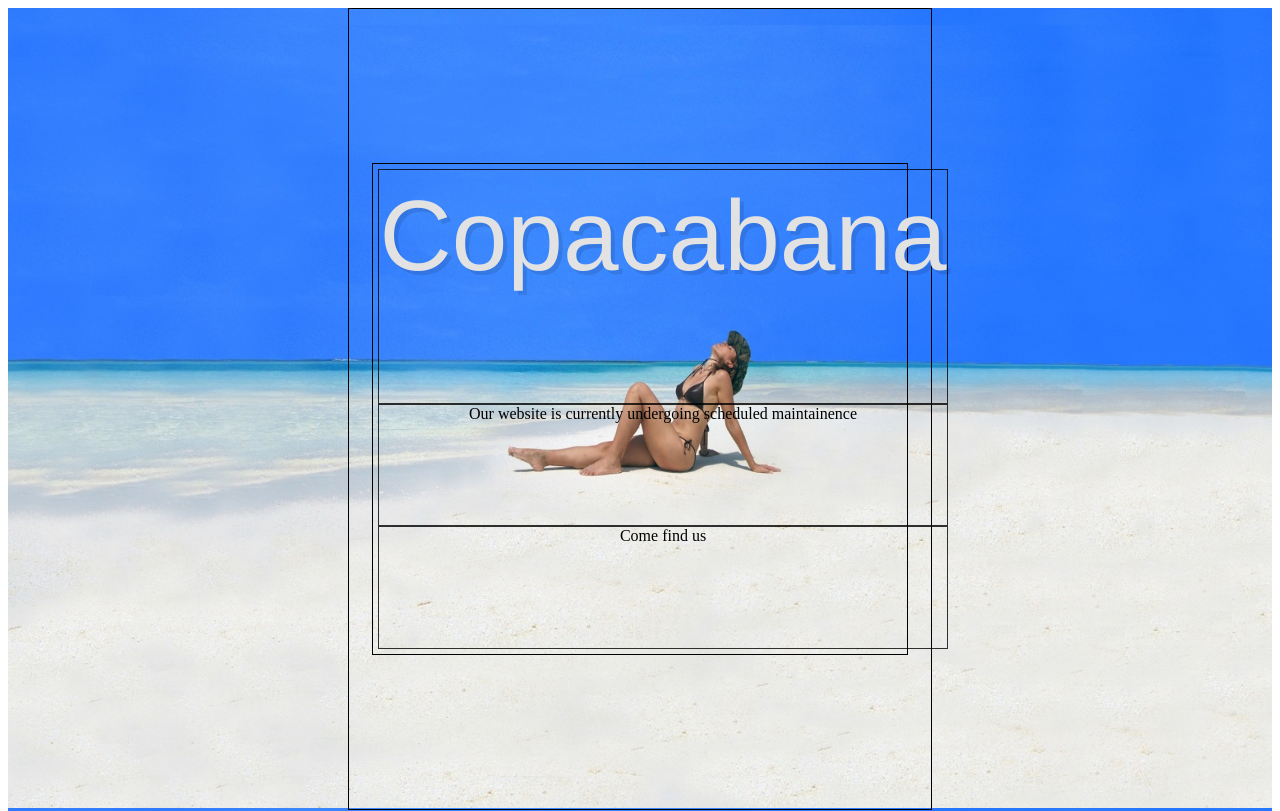
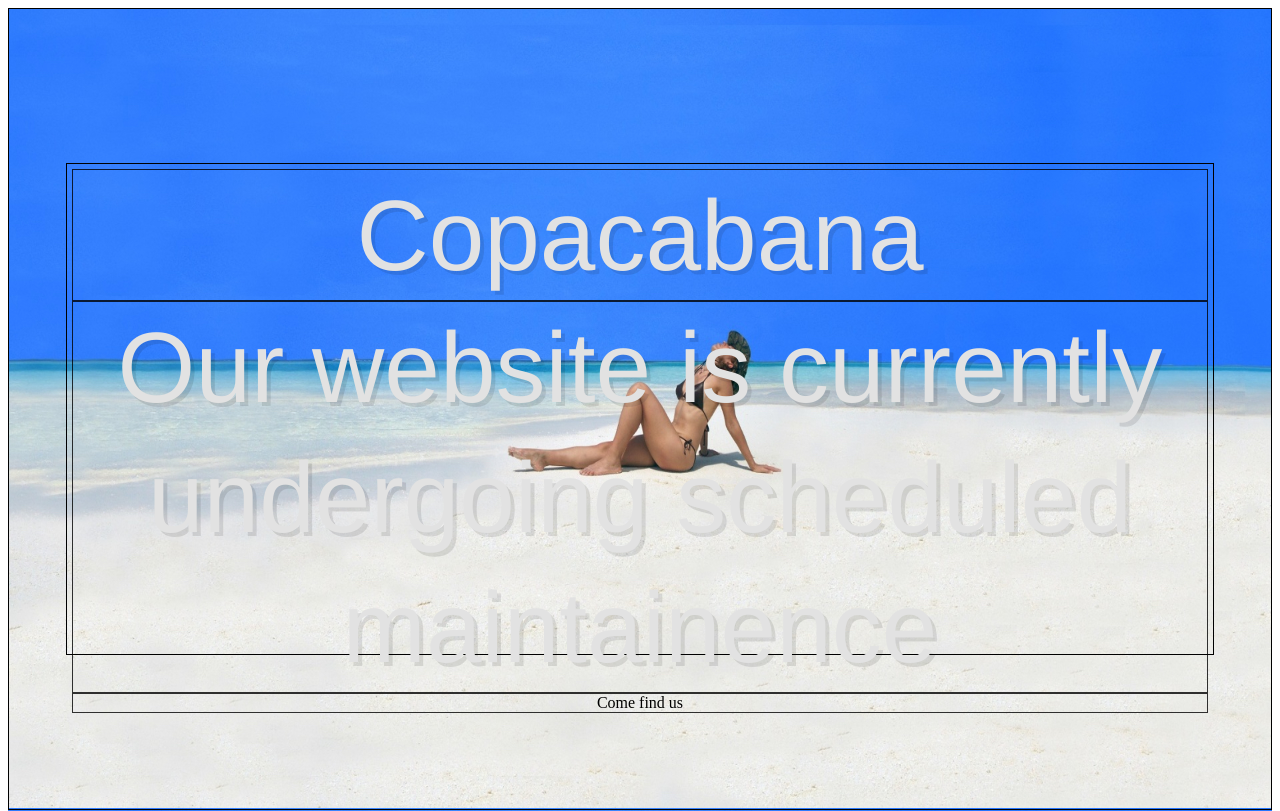
Before and after one commit to SamKnowles/tandy, a React (Create React App) app: page / in a window 1280 px wide. Shown: the top 811 px of the page. Built offline with nearby package versions, Linux system fonts and the light colour scheme.

Commit message:
added styling to some words and shit

```diff
--- a/src/Styles/Home.css
+++ b/src/Styles/Home.css
@@ -51,3 +51,9 @@
     color:#E2E2E2;
     text-shadow: 4px 4px 0px rgba(0,0,0,0.1);
 }
+
+.middle-box {
+    font: 400 100px/1.3 'Oleo Script', Helvetica, sans-serif, cursive;
+    color:#E2E2E2;
+    text-shadow: 4px 4px 0px rgba(0,0,0,0.1);
+}
```
